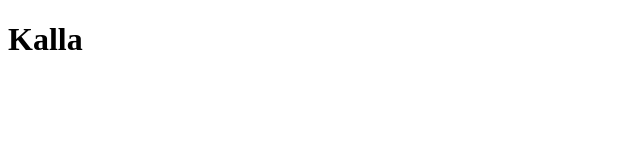
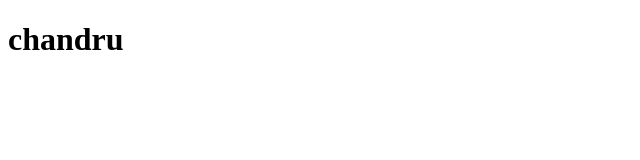
Before and after one commit to jeevanbillava/Website, a plain HTML site: page index.html in a window 1280 px wide. Shown: the whole page, without its empty margins (0-640 px from the left). Drawn offline with Linux system fonts and the light colour scheme.

Commit message:
save changes

```diff
--- a/index.html
+++ b/index.html
@@ -2,6 +2,6 @@
 <html>
 <body>
 
-<h1>Kalla</h1>
+<h1>chandru</h1>
 </body>
 </html>
```
